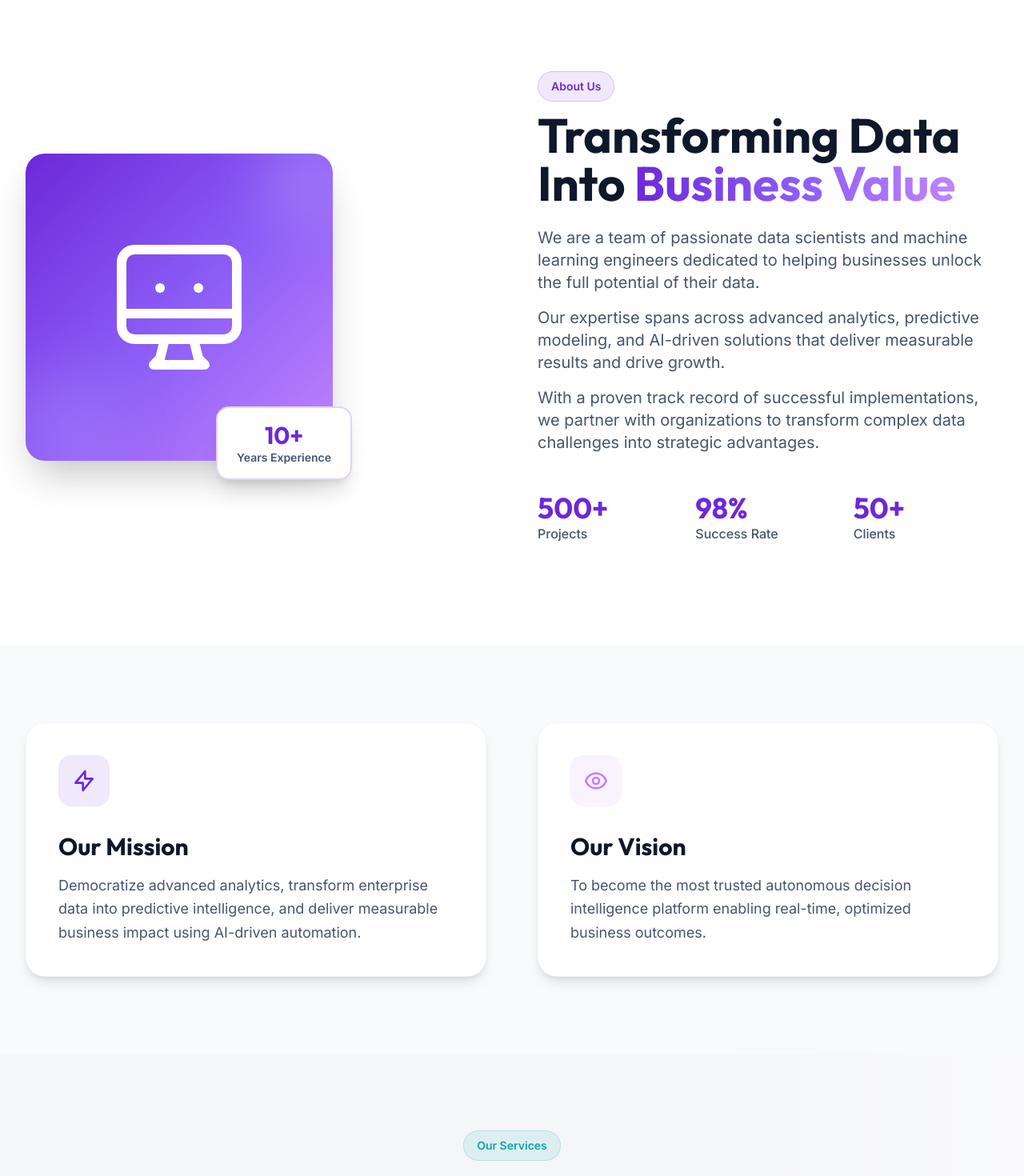
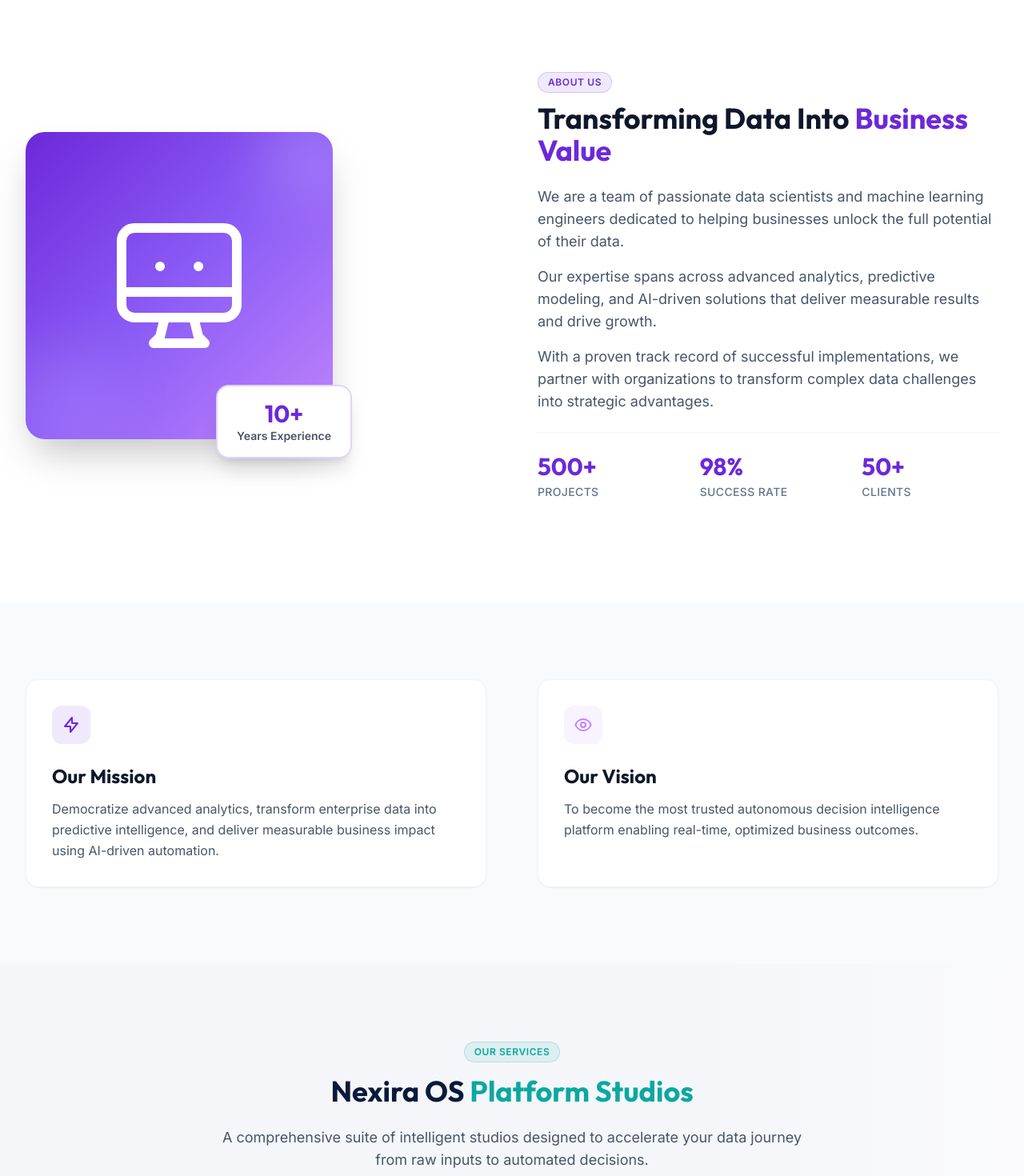
Before and after one commit to chandran65/coxara_analytics, a React (Vite) app in the folder client/: page / in a window 1280 px wide. Shown: the part 1020-2490 px from the top of the page at 80% size. Built offline with nearby package versions, Linux system fonts and the light colour scheme.

Commit message:
Refine typography for corporate style: reduce heading sizes and standardize fonts

```diff
--- a/client/src/components/home/AboutSection.jsx
+++ b/client/src/components/home/AboutSection.jsx
@@ -54,17 +54,17 @@ const AboutSection = () => {
           <div className="space-y-6 text-center lg:text-left">
             {/* Heading */}
             <div className="space-y-3">
-              <span className="inline-block px-4 py-2 bg-brand-purple/10 text-brand-purple font-semibold text-sm rounded-full border border-brand-purple/20">
+              <span className="inline-block px-3 py-1 bg-brand-purple/10 text-brand-purple font-semibold text-xs uppercase tracking-wider rounded-full border border-brand-purple/20">
                 About Us
               </span>
-              <h2 className="text-3xl sm:text-4xl md:text-5xl lg:text-6xl font-display font-bold text-secondary-900 leading-tight">
+              <h2 className="text-3xl md:text-4xl font-display font-bold text-secondary-900 leading-tight">
                 Transforming Data Into{" "}
-                <span className="gradient-text">Business Value</span>
+                <span className="text-brand-purple">Business Value</span>
               </h2>
             </div>
 
-            {/* Paragraph Text - 3 Lines */}
-            <div className="space-y-4 text-lg md:text-xl text-secondary-600 leading-relaxed">
+            {/* Paragraph Text */}
+            <div className="space-y-4 text-base md:text-lg text-secondary-600 leading-relaxed">
               <p>
                 We are a team of passionate data scientists and machine learning
                 engineers dedicated to helping businesses unlock the full
@@ -83,28 +83,28 @@ const AboutSection = () => {
             </div>
 
             {/* Stats */}
-            <div className="grid grid-cols-3 gap-4 pt-6">
+            <div className="grid grid-cols-3 gap-8 pt-6 border-t border-secondary-100 mt-8">
               <div className="text-center lg:text-left">
-                <p className="text-3xl md:text-4xl font-display font-bold text-brand-purple">
+                <p className="text-3xl font-display font-bold text-brand-purple mb-1">
                   500+
                 </p>
-                <p className="text-sm md:text-base text-secondary-600 font-medium">
+                <p className="text-sm text-secondary-500 font-medium uppercase tracking-wide">
                   Projects
                 </p>
               </div>
               <div className="text-center lg:text-left">
-                <p className="text-3xl md:text-4xl font-display font-bold text-brand-purple">
+                <p className="text-3xl font-display font-bold text-brand-purple mb-1">
                   98%
                 </p>
-                <p className="text-sm md:text-base text-secondary-600 font-medium">
+                <p className="text-sm text-secondary-500 font-medium uppercase tracking-wide">
                   Success Rate
                 </p>
               </div>
               <div className="text-center lg:text-left">
-                <p className="text-3xl md:text-4xl font-display font-bold text-brand-purple">
+                <p className="text-3xl font-display font-bold text-brand-purple mb-1">
                   50+
                 </p>
-                <p className="text-sm md:text-base text-secondary-600 font-medium">
+                <p className="text-sm text-secondary-500 font-medium uppercase tracking-wide">
                   Clients
                 </p>
               </div>
--- a/client/src/components/home/FeaturedCaseStudy.jsx
+++ b/client/src/components/home/FeaturedCaseStudy.jsx
@@ -10,12 +10,12 @@ const FeaturedCaseStudy = () => {
             <div className="container-custom relative z-10">
                 <div className="flex flex-col lg:flex-row items-center gap-16">
                     <div className="w-full lg:w-1/2 space-y-8">
-                        <div className="inline-flex items-center gap-2 px-4 py-2 bg-white/10 backdrop-blur-md rounded-full border border-white/20">
+                        <div className="inline-flex items-center gap-2 px-3 py-1 bg-white/10 backdrop-blur-md rounded-full border border-white/20">
                             <span className="w-2 h-2 rounded-full bg-brand-accent animate-pulse"></span>
-                            <span className="text-sm font-medium text-brand-glow">Featured Case Study</span>
+                            <span className="text-xs font-medium text-brand-glow uppercase tracking-wider">Featured Case Study</span>
                         </div>
 
-                        <h2 className="text-4xl md:text-5xl lg:text-6xl font-display font-bold leading-tight">
+                        <h2 className="text-3xl md:text-4xl lg:text-5xl font-display font-bold leading-tight">
                             Revolutionizing <br />
                             <span className="text-transparent bg-clip-text bg-gradient-to-r from-brand-light to-brand-accent">Retail Analytics</span>
                         </h2>
--- a/client/src/components/home/MissionVisionSection.jsx
+++ b/client/src/components/home/MissionVisionSection.jsx
@@ -6,28 +6,28 @@ const MissionVisionSection = () => {
             <div className="container-custom">
                 <div className="grid grid-cols-1 md:grid-cols-2 gap-8 lg:gap-16">
                     {/* Mission Card */}
-                    <div className="bg-white p-10 rounded-3xl shadow-lg border border-secondary-100 hover:shadow-xl transition-all duration-300 group">
-                        <div className="w-16 h-16 bg-brand-purple/10 rounded-2xl flex items-center justify-center mb-8 group-hover:bg-brand-purple group-hover:text-white transition-colors duration-300">
-                            <svg className="w-8 h-8 text-brand-purple group-hover:text-white transition-colors duration-300" fill="none" stroke="currentColor" viewBox="0 0 24 24">
+                    <div className="bg-white p-8 rounded-2xl shadow-sm border border-secondary-100 hover:shadow-md transition-all duration-300 group">
+                        <div className="w-12 h-12 bg-brand-purple/10 rounded-xl flex items-center justify-center mb-6 group-hover:bg-brand-purple group-hover:text-white transition-colors duration-300">
+                            <svg className="w-6 h-6 text-brand-purple group-hover:text-white transition-colors duration-300" fill="none" stroke="currentColor" viewBox="0 0 24 24">
                                 <path strokeLinecap="round" strokeLinejoin="round" strokeWidth={2} d="M13 10V3L4 14h7v7l9-11h-7z" />
                             </svg>
                         </div>
-                        <h3 className="text-3xl font-display font-bold text-secondary-900 mb-4">Our Mission</h3>
-                        <p className="text-lg text-secondary-600 leading-relaxed">
+                        <h3 className="text-2xl font-display font-bold text-secondary-900 mb-3">Our Mission</h3>
+                        <p className="text-base text-secondary-600 leading-relaxed">
                             Democratize advanced analytics, transform enterprise data into predictive intelligence, and deliver measurable business impact using AI-driven automation.
                         </p>
                     </div>
 
                     {/* Vision Card */}
-                    <div className="bg-white p-10 rounded-3xl shadow-lg border border-secondary-100 hover:shadow-xl transition-all duration-300 group">
-                        <div className="w-16 h-16 bg-brand-accent/10 rounded-2xl flex items-center justify-center mb-8 group-hover:bg-brand-accent group-hover:text-white transition-colors duration-300">
-                            <svg className="w-8 h-8 text-brand-accent group-hover:text-white transition-colors duration-300" fill="none" stroke="currentColor" viewBox="0 0 24 24">
+                    <div className="bg-white p-8 rounded-2xl shadow-sm border border-secondary-100 hover:shadow-md transition-all duration-300 group">
+                        <div className="w-12 h-12 bg-brand-accent/10 rounded-xl flex items-center justify-center mb-6 group-hover:bg-brand-accent group-hover:text-white transition-colors duration-300">
+                            <svg className="w-6 h-6 text-brand-accent group-hover:text-white transition-colors duration-300" fill="none" stroke="currentColor" viewBox="0 0 24 24">
                                 <path strokeLinecap="round" strokeLinejoin="round" strokeWidth={2} d="M15 12a3 3 0 11-6 0 3 3 0 016 0z" />
                                 <path strokeLinecap="round" strokeLinejoin="round" strokeWidth={2} d="M2.458 12C3.732 7.943 7.523 5 12 5c4.478 0 8.268 2.943 9.542 7-1.274 4.057-5.064 7-9.542 7-4.477 0-8.268-2.943-9.542-7z" />
                             </svg>
                         </div>
-                        <h3 className="text-3xl font-display font-bold text-secondary-900 mb-4">Our Vision</h3>
-                        <p className="text-lg text-secondary-600 leading-relaxed">
+                        <h3 className="text-2xl font-display font-bold text-secondary-900 mb-3">Our Vision</h3>
+                        <p className="text-base text-secondary-600 leading-relaxed">
                             To become the most trusted autonomous decision intelligence platform enabling real-time, optimized business outcomes.
                         </p>
                     </div>
--- a/client/src/components/home/PlatformStudios.jsx
+++ b/client/src/components/home/PlatformStudios.jsx
@@ -73,13 +73,13 @@ const PlatformStudios = () => {
 
             <div className="container-custom relative z-10">
                 <div className="text-center mb-16">
-                    <span className="inline-block px-4 py-2 bg-brand-teal/10 text-brand-teal font-semibold text-sm rounded-full border border-brand-teal/20 mb-4">
+                    <span className="inline-block px-3 py-1 bg-brand-teal/10 text-brand-teal font-semibold text-xs uppercase tracking-wider rounded-full border border-brand-teal/20 mb-4">
                         Our Services
                     </span>
-                    <h2 className="text-4xl md:text-5xl font-display font-bold text-brand-dark mb-6">
+                    <h2 className="text-3xl md:text-4xl font-display font-bold text-brand-dark mb-6">
                         Nexira OS <span className="text-brand-teal">Platform Studios</span>
                     </h2>
-                    <p className="text-lg text-secondary-600 max-w-3xl mx-auto leading-relaxed">
+                    <p className="text-base md:text-lg text-secondary-600 max-w-3xl mx-auto leading-relaxed">
                         A comprehensive suite of intelligent studios designed to accelerate your data journey from raw inputs to automated decisions.
                     </p>
                 </div>
--- a/client/src/components/home/ResourcesSection.jsx
+++ b/client/src/components/home/ResourcesSection.jsx
@@ -24,13 +24,13 @@ const ResourcesSection = () => {
         <section className="py-24 bg-white relative overflow-hidden">
             <div className="container-custom">
                 <div className="text-center mb-16">
-                    <span className="inline-block px-4 py-2 bg-brand-purple/10 text-brand-purple font-semibold text-sm rounded-full border border-brand-purple/20 mb-4">
+                    <span className="inline-block px-3 py-1 bg-brand-purple/10 text-brand-purple font-semibold text-xs uppercase tracking-wider rounded-full border border-brand-purple/20 mb-4">
                         Resources
                     </span>
-                    <h2 className="text-4xl md:text-5xl font-display font-bold text-brand-dark mb-6">
+                    <h2 className="text-3xl md:text-4xl font-display font-bold text-brand-dark mb-6">
                         Latest <span className="text-brand-purple">Insights</span>
                     </h2>
-                    <p className="text-lg text-secondary-600 max-w-3xl mx-auto leading-relaxed">
+                    <p className="text-base md:text-lg text-secondary-600 max-w-3xl mx-auto leading-relaxed">
                         Stay ahead of the curve with our latest research, whitepapers, and strategic guides.
                     </p>
                 </div>
```
Also changed, not shown: client/src/components/home/IndustriesSection.jsx (+4 -4 lines), client/src/pages/Home.jsx (+5 -3 lines).
